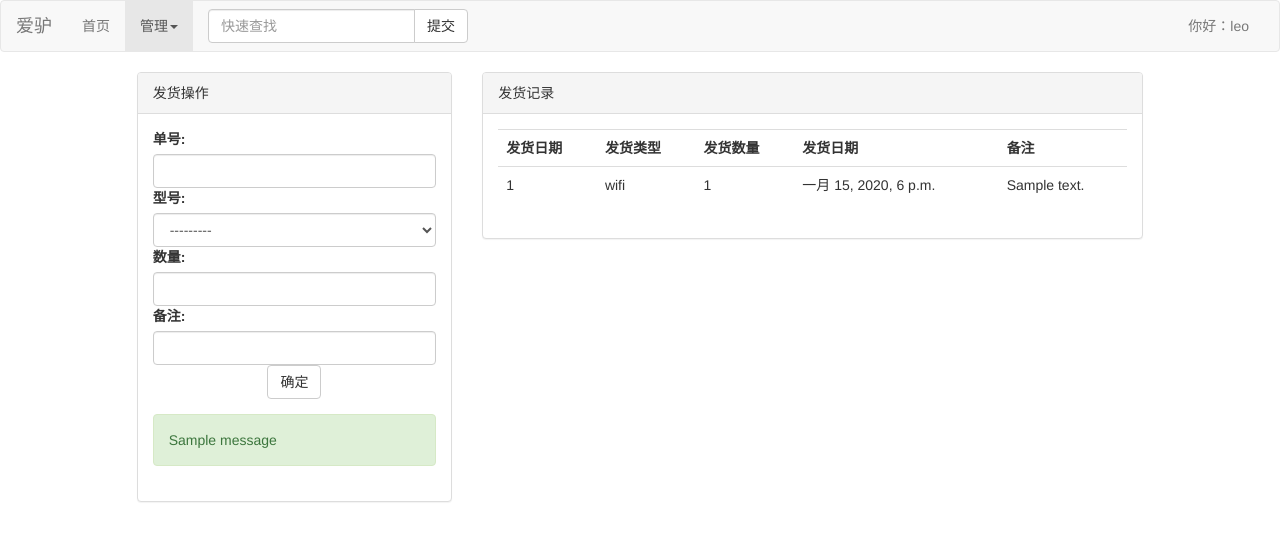
After one commit to Leo464066018/hello, a Django app: page /postmanage/ in a window 1280 px wide. The commit adds this page. Shown: the top 541 px of the page. Run offline with Django 3.2, Linux system fonts and the light colour scheme; a user stored in the database is signed in; tables that the repository leaves empty hold one stand-in row (values such as "Sample post"); one stand-in notice (Sample message) is shown.

Commit message:
开始写发货功能

```diff
--- a/store/admin.py
+++ b/store/admin.py
@@ -1,5 +1,5 @@
 from django.contrib import admin
-from .models import Item, Operation
+from .models import Item, Operation, PostManage
 # Register your models here.
 
 
@@ -11,3 +11,7 @@ class ItemAdmin(admin.ModelAdmin):
 @admin.register(Operation)
 class OperationAdmin(admin.ModelAdmin):
     list_display = ('id', 'item', 'operated_time')
+
+@admin.register(PostManage)
+class PostManageAdmin(admin.ModelAdmin):
+    list_display = ('post_num', 'server_type', 'server_num', 'post_date', 'note_text')
--- a/store/forms.py
+++ b/store/forms.py
@@ -1,6 +1,6 @@
 from django import forms
 from django.contrib.auth import authenticate, login
-from .models import Operation, Item
+from .models import Operation, Item, PostManage
 
 
 class LoginForm(forms.Form):
@@ -57,3 +57,33 @@ class OperateForm(forms.ModelForm):
                 }
             ),
         }
+
+
+class PostForm(forms.ModelForm):
+    class Meta:
+        model = PostManage
+        fields = ('post_num', 'server_type', 'server_num', 'note_text')
+        widgets = {
+            'post_num': forms.NumberInput(
+                attrs={
+                    'class': 'form-control',
+                    'autocomplete': 'off',
+                }
+            ),
+            'server_type': forms.Select(
+                attrs={
+                    'class': 'form-control',
+                }
+            ),
+            'server_num': forms.NumberInput(
+                attrs={
+                    'class': 'form-control',
+                    'autocomplete': 'off',
+                }
+            ),
+            'note_text': forms.TextInput(
+                attrs={
+                    'class': 'form-control',
+                }
+            )
+        }
--- a/store/models.py
+++ b/store/models.py
@@ -32,5 +32,22 @@ class Operation(models.Model):
         return self.item.name
 
     class Meta:
-        verbose_name_plural = '操作记录'
+        verbose_name = '操作记录'
+        verbose_name_plural = verbose_name
         ordering = ('-operated_time',)
+
+class PostManage(models.Model):
+    SERVERTYPES = (('wifi','wifi服务器'),('video','视频服务器'))
+    post_num = models.IntegerField(verbose_name='单号')
+    post_date = models.DateTimeField(verbose_name='发货日期')
+    server_type = models.CharField(max_length=20, choices=SERVERTYPES, verbose_name='型号')
+    server_num = models.IntegerField(verbose_name='数量')
+    note_text = models.CharField(max_length=128, verbose_name='备注')
+
+    def __str__(self):
+        return self.post_num
+
+    class Meta:
+        verbose_name = '发货记录'
+        verbose_name_plural = verbose_name
+        ordering = ('-post_date',)
--- /dev/null
+++ b/store/templates/store/postmanage.html
@@ -0,0 +1,56 @@
+{%  extends 'base.html' %}
+
+{% block first_active %}{% endblock %}
+{% block dropdown_active %}active{% endblock %}
+{% block post_active %}active{% endblock %}
+
+{% block content %}
+<div class="container-fluid">
+    <div class="row">
+        <div class="col-sm-4 col-xs-12">
+            <div class="panel panel-default">
+                <div class="panel-heading">发货操作</div>
+                <div class="panel-body">
+                    <form action="{% url 'do_post' %}" method="post">
+                        {% csrf_token %}
+                        <div class="form-group">
+                            {{ post_form }}
+                            <button type="submit" class="btn btn-default center-block">确定</button>
+                        </div>
+                        {% for message in messages %}
+                            <div class="alert alert-{{ message.tags }}">{{ message }}</div>
+                        {% endfor %}
+                    </form>
+                </div>
+            </div>
+        </div>
+        <div class="col-md-8 col-xs-12">
+            <div class="panel panel-default">
+                <div class="panel-heading">发货记录</div>
+                <div class="panel-body">
+                    <table class="table">
+                        <tr>
+                            <th>发货日期</th>
+                            <th>发货类型</th>
+                            <th>发货数量</th>
+                            <th>发货日期</th>
+                            <th>备注</th>
+                        </tr>
+                        {% for p in posts %}
+                        <tr>
+                            <td>{{ p.post_num }}</td>
+                            <td>{{ p.server_type }}</td>
+                            <td>{{ p.server_num }}</td>
+                            <td>{{ p.post_date }}</td>
+                            <td>{{ p.note_text }}</td>
+                        </tr>
+                        {% empty %}
+                        <tr>暂无记录</tr>
+                        {% endfor %}
+                    </table>
+                </div>
+            </div>
+        </div>
+    </div><!-- row -->
+</div><!-- container-fluid -->
+{% endblock %}
--- a/store/urls.py
+++ b/store/urls.py
@@ -6,5 +6,6 @@ urlpatterns = [
     path('', views.show, name='show'),
     path('search/', views.search, name='search'),
     path('login/', views.do_login, name='do_login'),
-    path('operate/', views.do_operate, name='do_operate')
+    path('operate/', views.do_operate, name='do_operate'),
+    path('postmanage/', views.do_post, name='do_post')
 ]
--- a/store/views.py
+++ b/store/views.py
@@ -3,8 +3,8 @@ from django.contrib import messages
 from django.contrib.auth import login
 from django.db.models import F
 from django.contrib.auth.decorators import login_required
-from .models import Item, Operation
-from .forms import LoginForm, OperateForm
+from .models import Item, Operation, PostManage
+from .forms import LoginForm, OperateForm, PostForm
 # Create your views here.
 
 
@@ -86,3 +86,20 @@ def do_operate(request):
     }
 
     return render(request, 'store/operate.html', context)
+
+
+@login_required
+def do_post(request):
+    posts = PostManage.objects.all()
+    if request.method == 'POST':
+        post_form = PostForm(request.POST)
+
+    else:
+        post_form = PostForm()
+
+    context = {
+        'posts': posts,
+        'post_form': post_form,
+    }
+
+    return render(request, 'store/postmanage.html', context)
--- a/templates/base.html
+++ b/templates/base.html
@@ -37,9 +37,7 @@
                   <a href="#" class="dropdown-toggle" data-toggle="dropdown" role="button" aria-haspopup="true" aria-expanded="false">管理<span class="caret"></span></a>
                   <ul class="dropdown-menu">
                     <li class="{% block operate_active %}{% endblock %}"><a href="{% url 'do_operate' %}">配件管理</a></li>
-                    <li><a href="#">发货管理</a></li>
-                   <!-- <li role="separator" class="divider"></li>
-                    <li><a href="#">发货记录</a></li> -->
+                    <li class="{% block post_active%}{% endblock %}"><a href="{% url 'do_post' %}">发货管理</a></li>
                   </ul>
                 </li>
             </ul>
```
Also changed, not shown: db.sqlite3, store/migrations/0006_postmanage.py (added), store/migrations/0007_auto_20190221_0005.py (added), store/migrations/0008_auto_20190221_0040.py (added).
